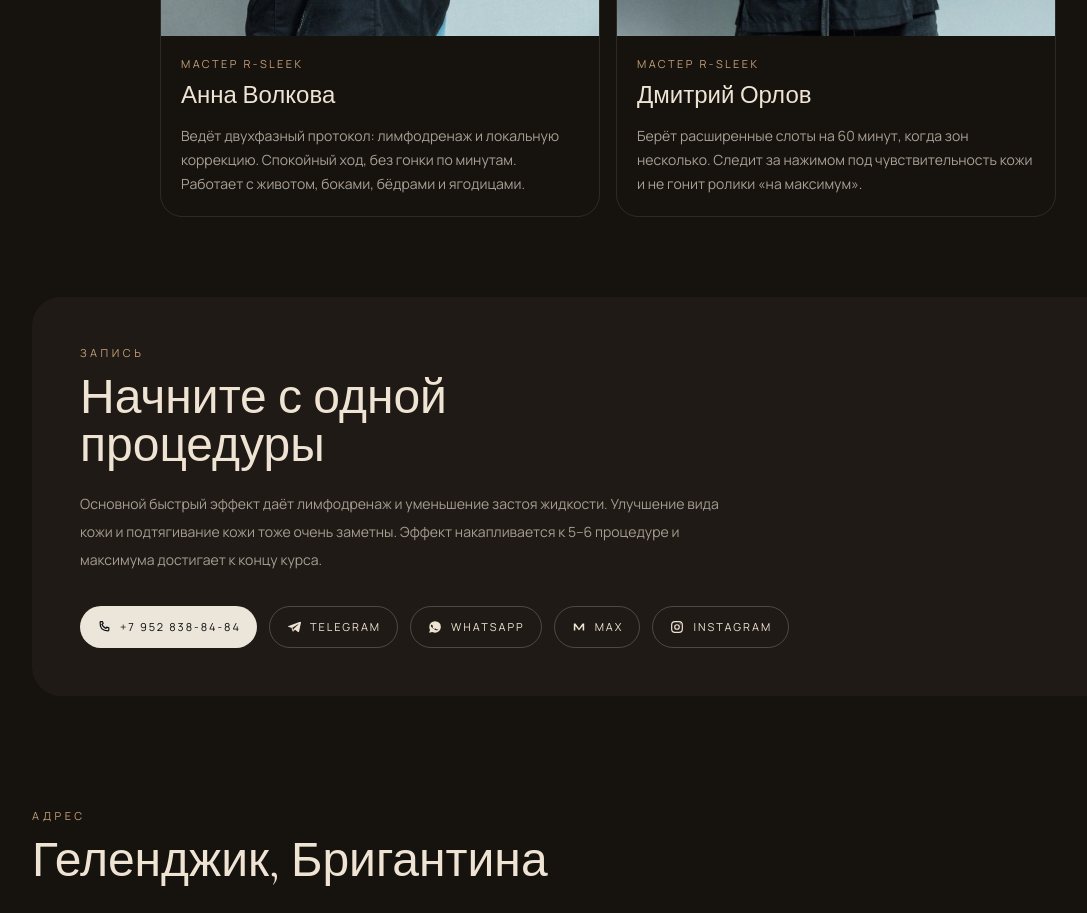
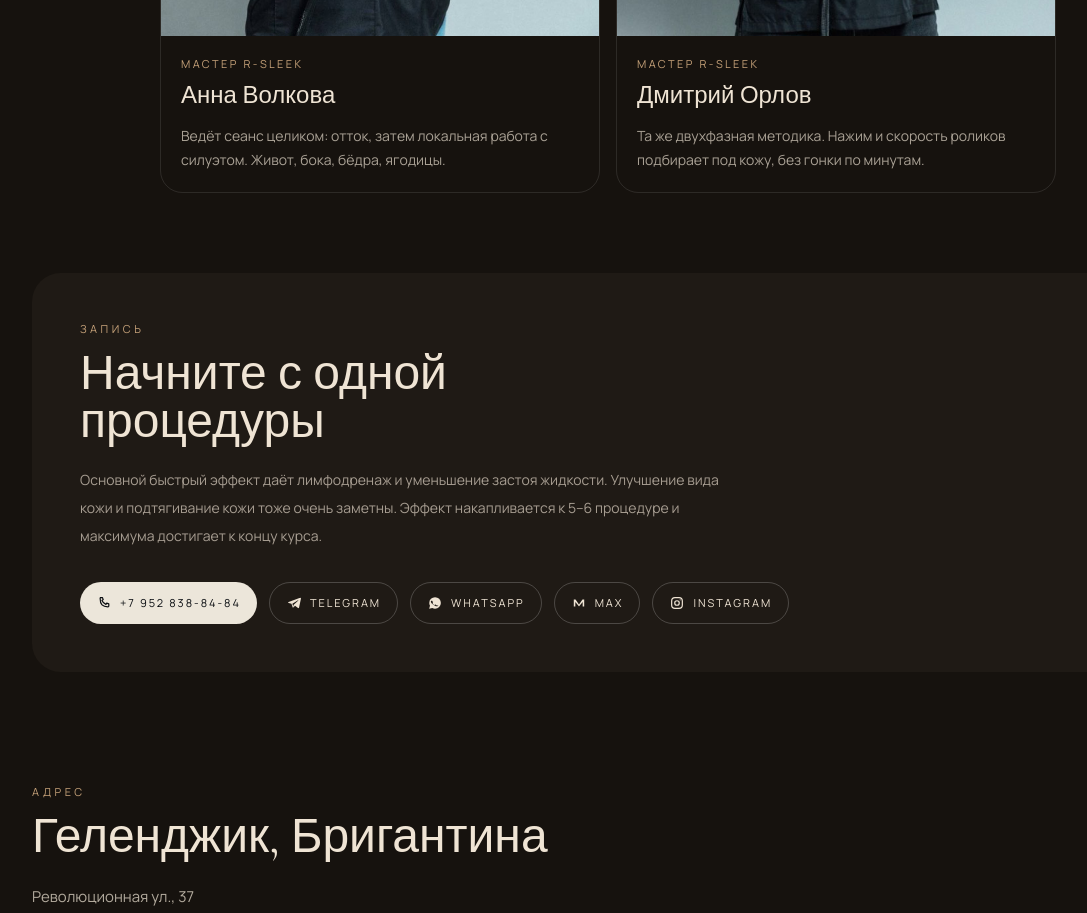
Before and after one commit to gnxv/ds, a Next.js app: page /r-sleek in a window 1280 px wide. Shown: the part 6740-7653 px from the top of the page, without its empty margins (32-1119 px from the left). Built offline with nearby package versions, Linux system fonts and the light colour scheme.

Commit message:
Equalize short master bios

```diff
--- a/src/app/r-sleek/page.tsx
+++ b/src/app/r-sleek/page.tsx
@@ -442,9 +442,8 @@ export default function RSleekPage() {
                 </p>
                 <h3 className="font-serif mt-2 text-2xl">Анна Волкова</h3>
                 <p className="mt-3 text-sm leading-6 text-[#efe4d4]/68">
-                  Ведёт двухфазный протокол: лимфодренаж и локальную коррекцию.
-                  Спокойный ход, без гонки по минутам. Работает с животом,
-                  боками, бёдрами и ягодицами.
+                  Ведёт сеанс целиком: отток, затем локальная работа с силуэтом.
+                  Живот, бока, бёдра, ягодицы.
                 </p>
               </div>
             </article>
@@ -460,9 +459,8 @@ export default function RSleekPage() {
                 </p>
                 <h3 className="font-serif mt-2 text-2xl">Дмитрий Орлов</h3>
                 <p className="mt-3 text-sm leading-6 text-[#efe4d4]/68">
-                  Берёт расширенные слоты на 60 минут, когда зон несколько.
-                  Следит за нажимом под чувствительность кожи и не гонит
-                  ролики «на максимум».
+                  Та же двухфазная методика. Нажим и скорость роликов
+                  подбирает под кожу, без гонки по минутам.
                 </p>
               </div>
             </article>
```
